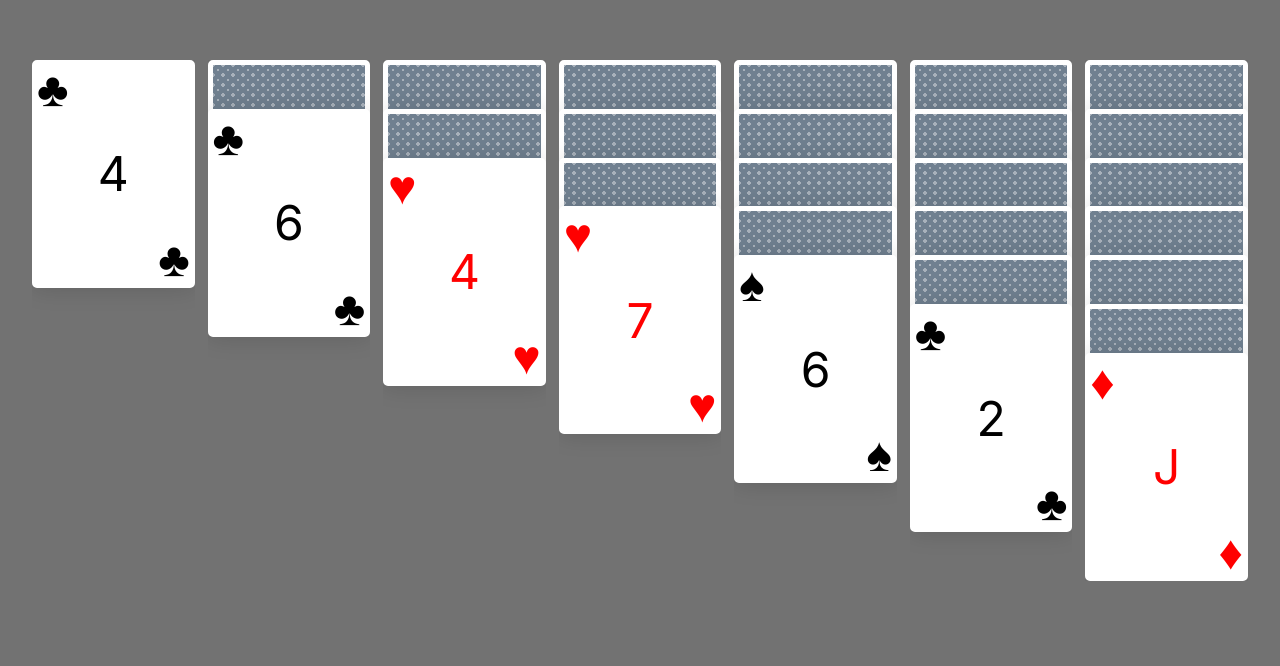
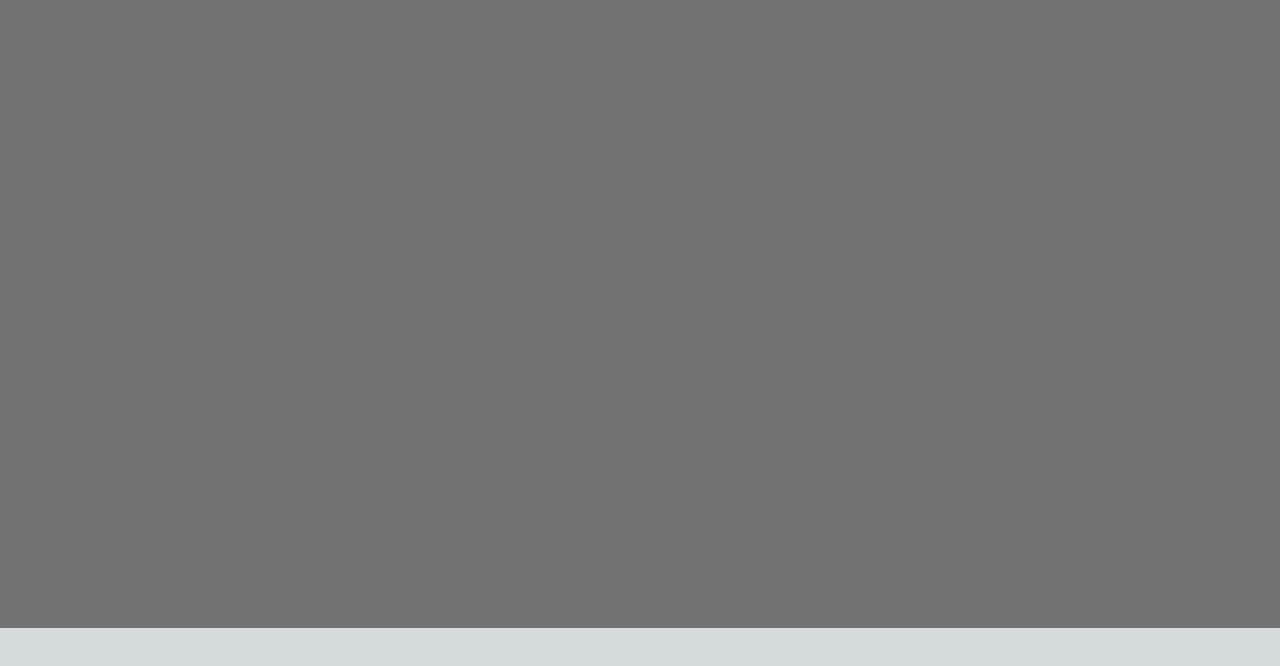
Before and after one commit to Rykus0/solitaire, a Next.js app: page / in a window 1280 px wide. Shown: the part 172-838 px from the top of the page. After the commit the page ends 800 px from the top, so only its background shows below. Built offline with nearby package versions, Linux system fonts and the light colour scheme.

Commit message:
feat: move cards and dragover logic into stack

```diff
--- a/src/app/components/Stack.tsx
+++ b/src/app/components/Stack.tsx
@@ -1,24 +1,39 @@
 import { type PropsWithChildren, type DragEvent, useId } from "react";
+import { PlayingCard } from "../../utils/PlayingCards";
 import classes from "./Stack.module.css";
+import Card from "./Card";
 
 // TODO: add direction and spread (boolean) props
 
 type StackProps = {
-  onDragOver: (e: DragEvent<HTMLDivElement>) => void;
+  cards?: PlayingCard[];
   onDrop: (e: DragEvent<HTMLDivElement>) => void;
+  canStack: (card: PlayingCard, topCard?: PlayingCard) => boolean;
 };
 
 export default function Stack(props: PropsWithChildren<StackProps>) {
   const id = useId();
 
+  function dragOver(e: DragEvent<HTMLDivElement>) {
+    const cardJSON = e.dataTransfer?.getData("text/json");
+    const card = PlayingCard.fromJSON(cardJSON);
+    const topCard = props.cards && props.cards[props.cards.length - 1];
+
+    if (card && props.canStack(card, topCard)) {
+      e.preventDefault();
+    }
+  }
+
   return (
     <div
       id={id}
       className={classes.stack}
-      onDragOver={props.onDragOver}
+      onDragOver={dragOver}
       onDrop={props.onDrop}
     >
-      {props.children}
+      {props.cards?.map((card) => (
+        <Card key={card.getCardName()} card={card} />
+      ))}
     </div>
   );
 }
```
